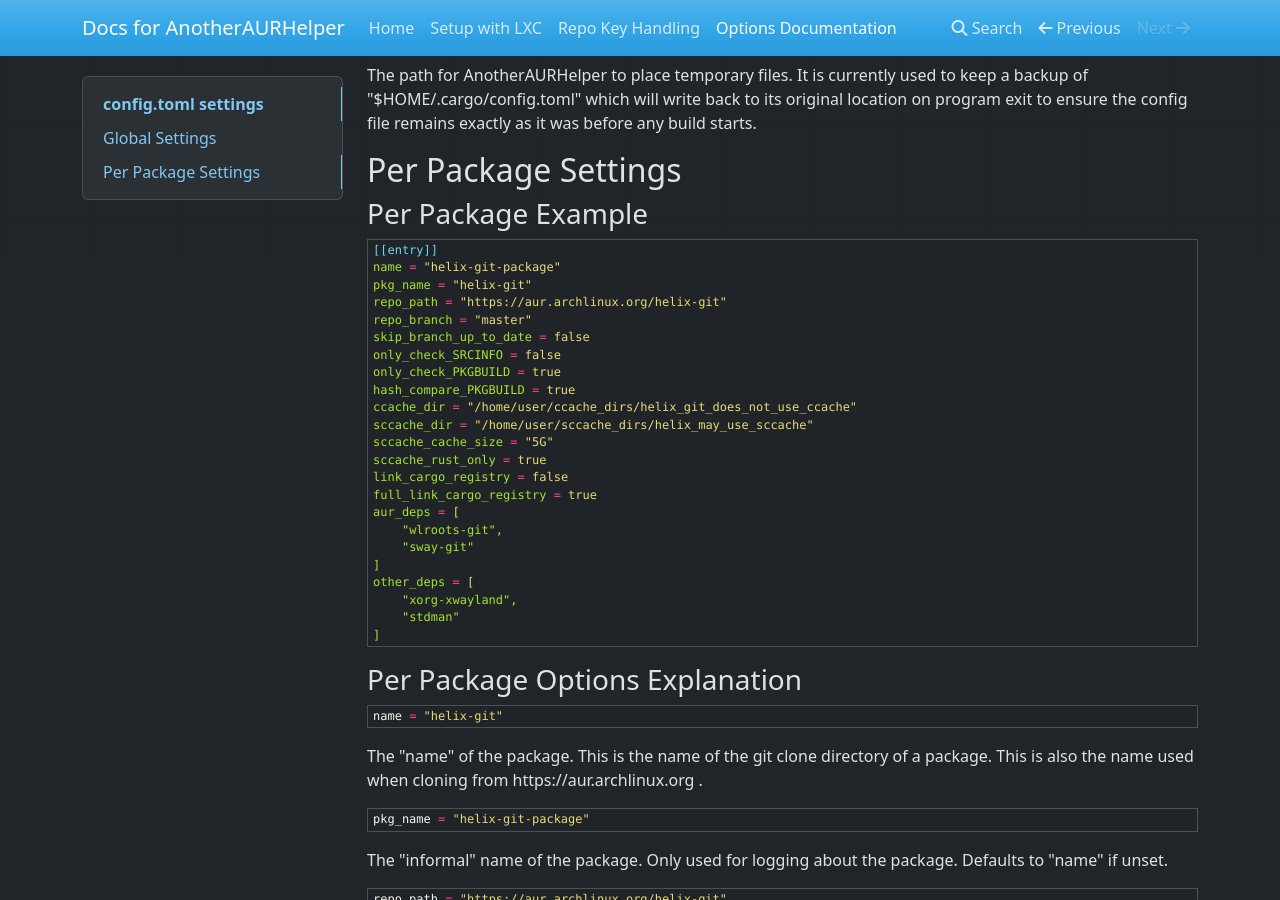
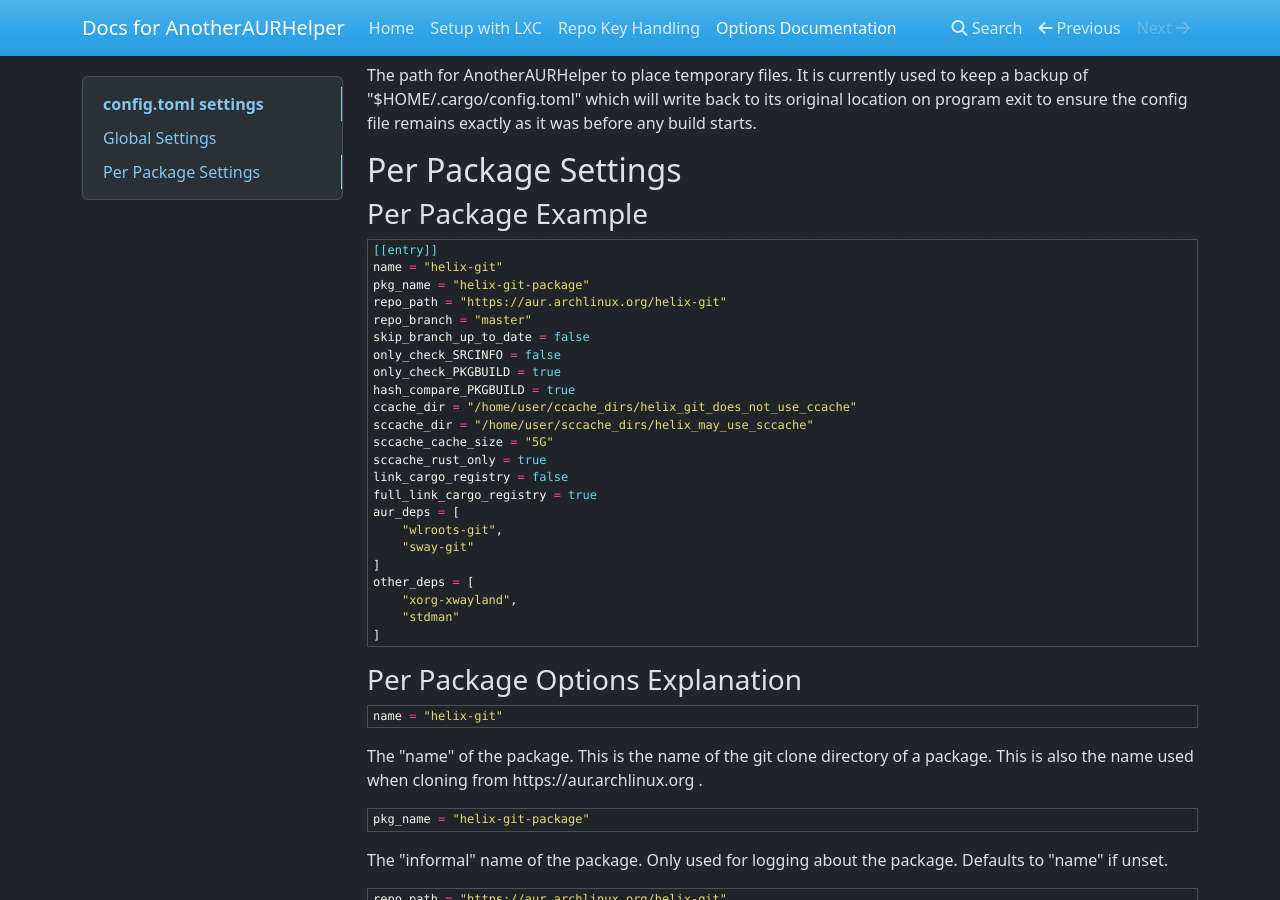
Before and after one commit to Stephen-Seo/AnotherAURHelper, an MkDocs documentation site: the page built from docs/config.md, in a window 1280 px wide and 900 px high, scrolled down 1941 px. Built offline with MkDocs 1.6.1, drawn with Linux system fonts in a browser that asks for light colours; part of the change alters nothing that is shown.

```diff
--- a/docs/config.md
+++ b/docs/config.md
@@ -123,9 +123,10 @@ it was before any build starts.
 
 ### Per Package Example
 
+    :::toml
     [[entry]]
-    name = "helix-git-package"
-    pkg_name = "helix-git"
+    name = "helix-git"
+    pkg_name = "helix-git-package"
     repo_path = "https://aur.archlinux.org/helix-git"
     repo_branch = "master"
     skip_branch_up_to_date = false
```
